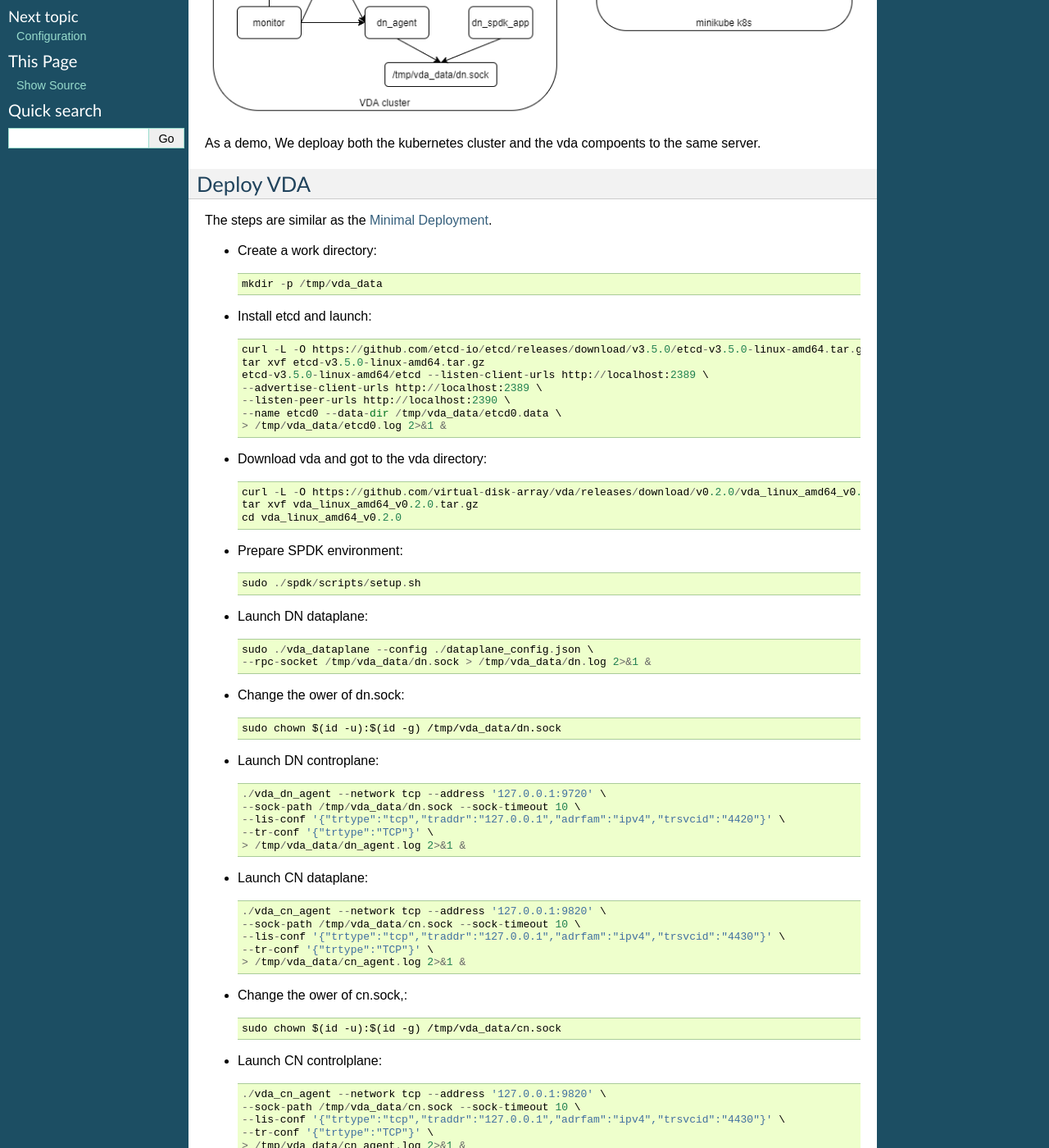
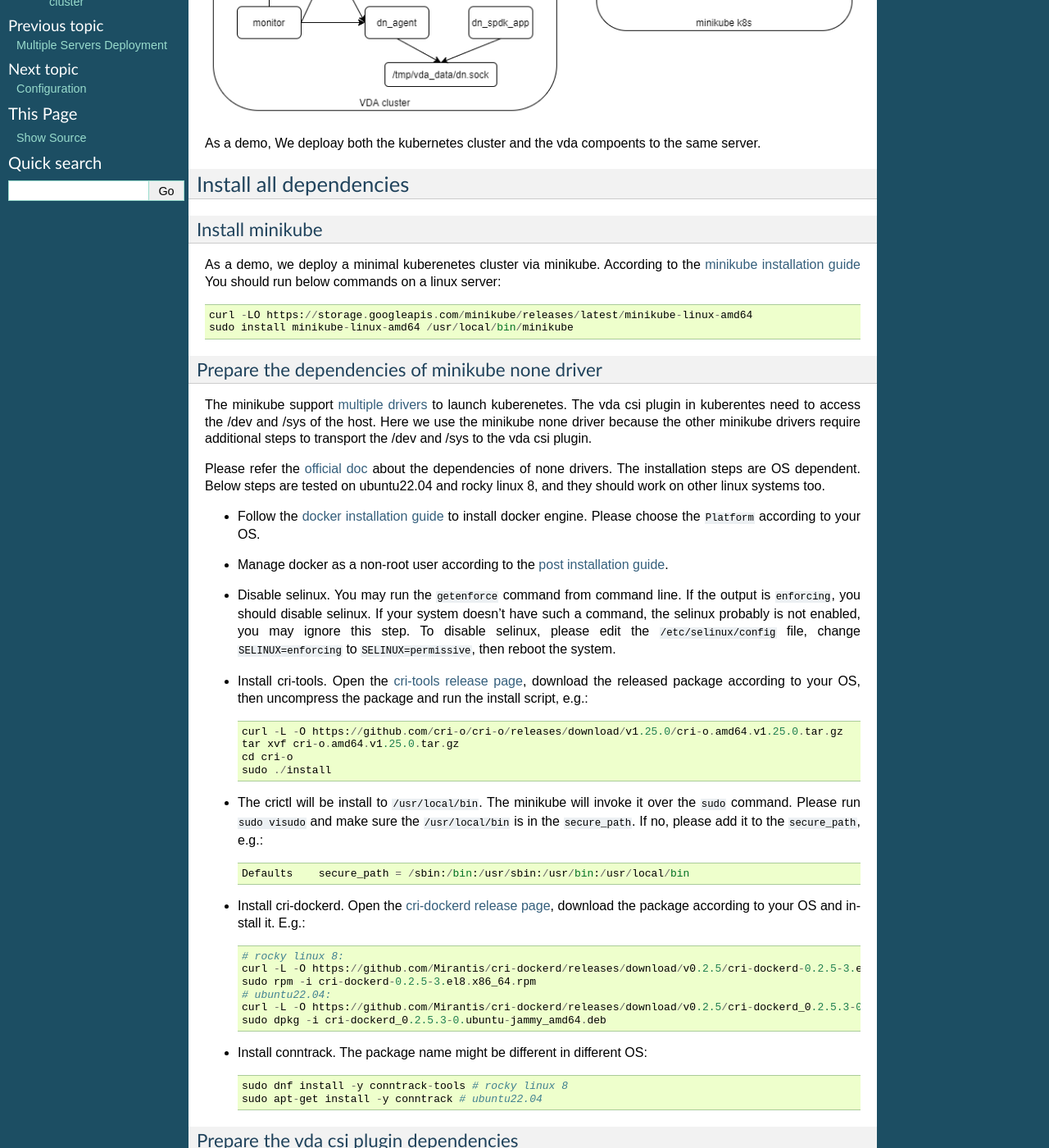
Before and after one commit to virtual-disk-array/vda_doc, a Sphinx documentation site: the page built from source/WorkWithKubernetes.rst, in a window 1280 px wide and 1400 px high, scrolled down 416 px. Shown: the whole window at 82% size. Built offline with Sphinx 7.4.7, drawn with Linux system fonts in a browser that asks for light colours; some of the changed text lies outside the part shown.

Commit message:
re-order csi steps

```diff
--- a/source/WorkWithKubernetes.rst
+++ b/source/WorkWithKubernetes.rst
@@ -13,29 +13,131 @@
 As a demo, We deploay both the kubernetes cluster and the vda
 compoents to the same server.
 
-Deploy VDA
-----------
+Install all dependencies
+------------------------
+
+Install minikube
+^^^^^^^^^^^^^^^^
+As a demo, we deploy a minimal kuberenetes cluster via
+minikube. According to the
+`minikube installation guide <https://minikube.sigs.k8s.io/docs/start/>`_
+You should run below commands on a linux server::
+
+  curl -LO https://storage.googleapis.com/minikube/releases/latest/minikube-linux-amd64
+  sudo install minikube-linux-amd64 /usr/local/bin/minikube
+
+
+Prepare the dependencies of minikube none driver
+^^^^^^^^^^^^^^^^^^^^^^^^^^^^^^^^^^^^^^^^^^^^^^^^
+The minikube support `multiple drivers <https://minikube.sigs.k8s.io/docs/drivers/>`_
+to launch kuberenetes. The vda csi plugin in kuberentes need to access
+the /dev and /sys of the host. Here we use the minikube none driver
+because the other minikube drivers require additional steps to
+transport the /dev and /sys to the vda csi plugin.
+
+Please refer the `official doc <https://minikube.sigs.k8s.io/docs/drivers/none/#requirements>`_
+about the dependencies of none drivers. The installation steps are OS
+dependent. Below steps are tested on ubuntu22.04 and rocky linux 8,
+and they should work on other linux systems too.
+
+* Follow the `docker installation guide <https://docs.docker.com/engine/install/#server>`_
+  to install docker engine. Please choose the ``Platform`` according
+  to your OS.
+
+* Manage docker as a non-root user according to the `post installation guide <https://docs.docker.com/engine/install/linux-postinstall/>`_.
+
+* Disable selinux. You may run the ``getenforce`` command from command
+  line. If the output is ``enforcing``, you should disable selinux. If your
+  system doesn't have such a command, the selinux probably is not
+  enabled, you may ignore this step. To disable selinux, please edit
+  the ``/etc/selinux/config`` file, change ``SELINUX=enforcing`` to
+  ``SELINUX=permissive``, then reboot the system.
+
+* Install cri-tools. Open the `cri-tools release page <https://github.com/cri-o/cri-o/releases/latest>`_,
+  download the released package according to your OS, then uncompress
+  the package and run the install script, e.g.::
+
+    curl -L -O https://github.com/cri-o/cri-o/releases/download/v1.25.0/cri-o.amd64.v1.25.0.tar.gz
+    tar xvf cri-o.amd64.v1.25.0.tar.gz
+    cd cri-o
+    sudo ./install
+
+* The crictl will be install to ``/usr/local/bin``. The minikube will
+  invoke it over the ``sudo`` command. Please run ``sudo visudo`` and
+  make sure the ``/usr/local/bin`` is in the ``secure_path``. If no,
+  please add it to the ``secure_path``, e.g.::
+
+    Defaults    secure_path = /sbin:/bin:/usr/sbin:/usr/bin:/usr/local/bin
+
+* Install cri-dockerd. Open the `cri-dockerd release page <https://github.com/Mirantis/cri-dockerd/releases/latest>`_,
+  download the package according to your OS and install it. E.g.::
+
+    # rocky linux 8:
+    curl -L -O https://github.com/Mirantis/cri-dockerd/releases/download/v0.2.5/cri-dockerd-0.2.5-3.el8.x86_64.rpm
+    sudo rpm -i cri-dockerd-0.2.5-3.el8.x86_64.rpm
+    # ubuntu22.04:
+    curl -L -O https://github.com/Mirantis/cri-dockerd/releases/download/v0.2.5/cri-dockerd_0.2.5.3-0.ubuntu-jammy_amd64.deb
+    sudo dpkg -i cri-dockerd_0.2.5.3-0.ubuntu-jammy_amd64.deb
+
+*  Install conntrack. The package name might be different in different
+   OS::
+
+     sudo dnf install -y conntrack-tools # rocky linux 8
+     sudo apt-get install -y conntrack # ubuntu22.04
+
+Prepare the vda csi plugin dependencies
+^^^^^^^^^^^^^^^^^^^^^^^^^^^^^^^^^^^^^^^
+On each `kubernetes node <https://kubernetes.io/docs/concepts/architecture/nodes/>`_
+we should install the nvme-cli and load nvme-tcp kernel module::
+
+  sudo dnf install -y nvme-cli # rocky linux 8
+  sudo apt install -y nvme-cli # ubuntu22.04
+  sudo modprobe nvme-tcp
+
+Download etcd
+^^^^^^^^^^^^^
+Run below commands::
+
+  curl -L -O https://github.com/etcd-io/etcd/releases/download/v3.5.0/etcd-v3.5.0-linux-amd64.tar.gz
+  tar xvf etcd-v3.5.0-linux-amd64.tar.gz
+
+Download vda
+^^^^^^^^^^^^
+Run below commands::
+
+  curl -L -O https://github.com/virtual-disk-array/vda/releases/download/v0.2.0/vda_linux_amd64_v0.2.0.tar.gz
+  tar xvf vda_linux_amd64_v0.2.0.tar.gz
+
+Launch services
+---------------
+
+Reboot system
+^^^^^^^^^^^^^
+The VDA dataplane code need hugepage. If the system has too many
+memory fragments, the hugepage initialization may fail. To avoid
+memory fragments, please reboot the system before we launch any
+services::
+
+  sudo reboot
+
+Launch VDA
+^^^^^^^^^^
 The steps are similar as the :ref:`Minimal Deployment <minimal-deployment-label>`.
 
 * Create a work directory::
 
     mkdir -p /tmp/vda_data
 
-* Install etcd and launch::
+* Launch etcd::
 
-    curl -L -O https://github.com/etcd-io/etcd/releases/download/v3.5.0/etcd-v3.5.0-linux-amd64.tar.gz
-    tar xvf etcd-v3.5.0-linux-amd64.tar.gz
     etcd-v3.5.0-linux-amd64/etcd --listen-client-urls http://localhost:2389 \
     --advertise-client-urls http://localhost:2389 \
     --listen-peer-urls http://localhost:2390 \
     --name etcd0 --data-dir /tmp/vda_data/etcd0.data \
     > /tmp/vda_data/etcd0.log 2>&1 &
 
+* Go to the vda directory::
 
-* Download vda and got to the vda directory::
-
-    curl -L -O https://github.com/virtual-disk-array/vda/releases/download/v0.2.0/vda_linux_amd64_v0.2.0.tar.gz
-    tar xvf vda_linux_amd64_v0.2.0.tar.gz
     cd vda_linux_amd64_v0.2.0
 
 * Prepare SPDK environment::
@@ -61,11 +163,8 @@
 
 * Launch CN dataplane::
 
-    ./vda_cn_agent --network tcp --address '127.0.0.1:9820' \
-    --sock-path /tmp/vda_data/cn.sock --sock-timeout 10 \
-    --lis-conf '{"trtype":"tcp","traddr":"127.0.0.1","adrfam":"ipv4","trsvcid":"4430"}' \
-    --tr-conf '{"trtype":"TCP"}' \
-    > /tmp/vda_data/cn_agent.log 2>&1 &
+    sudo ./vda_dataplane --config ./dataplane_config.json \
+    --rpc-socket /tmp/vda_data/cn.sock > /tmp/vda_data/cn.log 2>&1 &
 
 * Change the ower of cn.sock,::
 
@@ -108,77 +207,6 @@
 That's all. We won't create DAs and EXPs manually here. The kubernetes
 will create them on demand.
 
-Deploy Kubernetes
------------------
-As a demo, we deploy a minimal kuberenetes cluster via minikube.
-
-Install minikube
-^^^^^^^^^^^^^^^^
-According to the `minikube installation guide <https://minikube.sigs.k8s.io/docs/start/>`_
-You should run below commands on a linux server::
-
-  curl -LO https://storage.googleapis.com/minikube/releases/latest/minikube-linux-amd64
-  sudo install minikube-linux-amd64 /usr/local/bin/minikube
-
-
-Prepare the dependencies of none driver
-^^^^^^^^^^^^^^^^^^^^^^^^^^^^^^^^^^^^^^^
-The minikube support `multiple drivers <https://minikube.sigs.k8s.io/docs/drivers/>`_
-to launch kuberenetes. The vda csi plugin in kuberentes need to access
-the /dev and /sys of the host. Here we use the minikube none driver
-because the other minikube drivers require additional steps to
-transport the /dev and /sys to the vda csi plugin.
-
-Please refer the `official doc <https://minikube.sigs.k8s.io/docs/drivers/none/#requirements>`_
-about the dependencies of none drivers. The installation steps are OS
-dependent. Below steps are tested on ubuntu22.04 and rocky linux 8,
-and they should work on other linux systems too.
-
-* Follow the `docker installation guide <https://docs.docker.com/engine/install/#server>`_
-  to install docker engine. Please choose the ``Platform`` according
-  to your OS.
-
-* Manage docker as a non-root user according to the `post installation guide <https://docs.docker.com/engine/install/linux-postinstall/>`_.
-
-* Disable selinux. You may run the ``getenforce`` command from command
-  line. If the output is ``enforcing``, you should disable selinux. If your
-  system doesn't have such a command, the selinux probably is not
-  enabled, you may ignore this step. To disable selinux, please edit
-  the ``/etc/selinux/config`` file, change ``SELINUX=enforcing`` to
-  ``SELINUX=permissive``.
-
-* Install cri-tools. Open the `cri-tools release page <https://github.com/cri-o/cri-o/releases/latest>`_,
-  download the released package according to your OS, then uncompress
-  the package and run the install script, e.g.::
-
-    curl -L -O https://github.com/cri-o/cri-o/releases/download/v1.25.0/cri-o.amd64.v1.25.0.tar.gz
-    tar xvf cri-o.amd64.v1.25.0.tar.gz
-    cd cri-o
-    sudo ./install
-
-* The crictl will be install to ``/usr/local/bin``. The minikube will
-  invoke it over the ``sudo`` command. Please run ``sudo visudo`` and
-  make sure the ``/usr/local/bin`` is in the ``secure_path``. If no,
-  please add it to the ``secure_path``, e.g.::
-
-    Defaults    secure_path = /sbin:/bin:/usr/sbin:/usr/bin:/usr/local/bin
-
-* Install cri-dockerd. Open the `cri-dockerd release page <https://github.com/Mirantis/cri-dockerd/releases/latest>`_,
-  download the package according to your OS and install it. E.g.::
-
-    # rocky linux 8:
-    curl -L -O https://github.com/Mirantis/cri-dockerd/releases/download/v0.2.5/cri-dockerd-0.2.5-3.el8.x86_64.rpm
-    sudo rpm -i cri-dockerd-0.2.5-3.el8.x86_64.rpm
-    # ubuntu22.04:
-    curl -L -O https://github.com/Mirantis/cri-dockerd/releases/download/v0.2.5/cri-dockerd_0.2.5.3-0.ubuntu-jammy_amd64.deb
-    sudo dpkg -i cri-dockerd_0.2.5.3-0.ubuntu-jammy_amd64.deb
-
-*  Install conntrack. The package name might be different in different
-   OS::
-
-     sudo dnf install -y conntrack-tools # rocky linux 8
-     sudo apt-get install -y conntrack # ubuntu22.04
-
 Launch kubernetes cluster
 ^^^^^^^^^^^^^^^^^^^^^^^^^
 Run below command::
@@ -203,32 +231,16 @@
 You may wait several minutes or a longer time for all components are
 ready.
 
-Prepare the vda csi plugin dependencies
-^^^^^^^^^^^^^^^^^^^^^^^^^^^^^^^^^^^^^^^
-On each `kubernetes node <https://kubernetes.io/docs/concepts/architecture/nodes/>`_
-we should install the nvme-cli and load nvme-tcp kernel module::
+Create CSI sidecars
+^^^^^^^^^^^^^^^^^^^
+Make sure you are in the ``vda_linux_amd64_v0.2.0`` directory, then
+apply below resources to kubernetes::
 
-  sudo dnf install -y nvme-cli # rocky linux 8
-  sudo apt install -y nvme-cli # ubuntu22.04
-  sudo modprobe nvme-tcp
-
-Create sidecars
-^^^^^^^^^^^^^^^
-Download the example configuration files::
-
-  curl -L -O https://raw.githubusercontent.com/virtual-disk-array/vda/master/scripts/integtest/controller-rbac.yaml
-  curl -L -O https://raw.githubusercontent.com/virtual-disk-array/vda/master/scripts/integtest/controller.yaml
-  curl -L -O https://raw.githubusercontent.com/virtual-disk-array/vda/master/scripts/integtest/node-rbac.yaml
-  curl -L -O https://raw.githubusercontent.com/virtual-disk-array/vda/master/scripts/integtest/node.yaml
-  curl -L -O https://raw.githubusercontent.com/virtual-disk-array/vda/master/scripts/integtest/storageclass.yaml
-
-Apply them to kubernetes::
-
-  minikube kubectl -- apply -f controller-rbac.yaml
-  minikube kubectl -- apply -f controller.yaml
-  minikube kubectl -- apply -f node-rbac.yaml
-  minikube kubectl -- apply -f node.yaml
-  minikube kubectl -- apply -f storageclass.yaml
+  minikube kubectl -- apply -f csi_sample/controller-rbac.yaml
+  minikube kubectl -- apply -f csi_sample/controller.yaml
+  minikube kubectl -- apply -f csi_sample/node-rbac.yaml
+  minikube kubectl -- apply -f csi_sample/node.yaml
+  minikube kubectl -- apply -f csi_sample/storageclass.yaml
 
 Get the status of the controller and node::
 
@@ -241,19 +253,35 @@
   vdacsi-node-rng9x     2/2     Running   0          17s
 
 Create testing pod
-------------------
-Download the sample PVC(PersistentVolumeClaim) and Pod file ::
+^^^^^^^^^^^^^^^^^^
+Make sure you are in the ``vda_linux_amd64_v0.2.0`` directory, then
+apply the PVC file ::
 
-  curl -L -O https://raw.githubusercontent.com/virtual-disk-array/vda/master/scripts/integtest/testpvc.yaml
-  curl -L -O https://raw.githubusercontent.com/virtual-disk-array/vda/master/scripts/integtest/testpod.yaml
+  minikube kubectl -- apply -f csi_sample/testpvc.yaml
 
-Apply the PVC file ::
+List all the DAs::
 
-  minikube kubectl -- apply -f testpvc.yaml
+  ./vda_cli da list
+
+We can find that a DA is created::
+
+  {
+    "reply_info": {
+      "req_id": "152fd621-5ad5-4d50-a6af-1b1ce6e35b6e",
+      "reply_msg": "succeed"
+    },
+    "token": "L3ZkYS9saXN0L2RhL3B2Yy1mOWQ4Mzg5MC1iNGNhLTQwNTItOTk4Yy0zZTgxMjBjMjBlZjY=",
+    "da_summary_list": [
+      {
+        "da_name": "pvc-f9d83890-b4ca-4052-998c-3e8120c20ef6",
+        "description": "csi created volume"
+      }
+    ]
+  }
 
 Apply the Pod file ::
 
-  minikube kubectl -- apply -f testpod.yaml
+  minikube kubectl -- apply -f csi_sample/testpod.yaml
 
 Wait for a while, run below command to get the status of the testpod::
 
@@ -263,6 +291,65 @@
 
   NAME          READY   STATUS    RESTARTS   AGE
   vdacsi-test   1/1     Running   0          55s
+
+List the EXPs of the DA::
+
+  ./vda_cli exp list --da-name pvc-f9d83890-b4ca-4052-998c-3e8120c20ef6
+
+We can find there is an EXP in that DA::
+
+  {
+    "reply_info": {
+      "req_id": "4a8c60d5-3f26-4d09-8b43-26118e537683",
+      "reply_msg": "succeed"
+    },
+    "exp_summary_list": [
+      {
+        "exp_name": "ubuntu2204b"
+      }
+    ]
+  }
+
+Log in to the pod::
+
+  minikube kubectl -- exec --stdin --tty vdacsi-test -- /bin/sh
+
+The DA is mounted to /vdavol, we run the ``ls`` command, we can find
+it is an empty directory::
+
+  ls /vdavol
+
+Create a file in the /vdavol directory::
+
+  touch /vdavol/foo
+
+Exit the pod::
+
+  exit
+
+Now we delete the pod::
+
+  minikube kubectl -- delete pod vdacsi-test
+
+Then create the pod again::
+
+  minikube kubectl -- apply -f csi_sample/testpod.yaml
+
+Run below command to check the pod status and wail until the pod is ready::
+
+  minikube kubectl -- get pods vdacsi-test
+
+Log in to the pod again::
+
+  minikube kubectl -- exec --stdin --tty vdacsi-test -- /bin/sh
+
+We can find the file /vdavol/foo exists::
+
+  ls /vdavol/foo
+
+Exit the pod::
+
+  exit
 
 Cleanup
 -------
@@ -288,7 +375,6 @@
     killall vda_dn_agent
     killall vda_cn_agent
     killall etcd
-    cd vda_linux_amd64_v0.2.0
     ./spdk/scripts/rpc.py -s /tmp/vda_data/dn.sock spdk_kill_instance SIGTERM
     ./spdk/scripts/rpc.py -s /tmp/vda_data/cn.sock spdk_kill_instance SIGTERM
 
```
